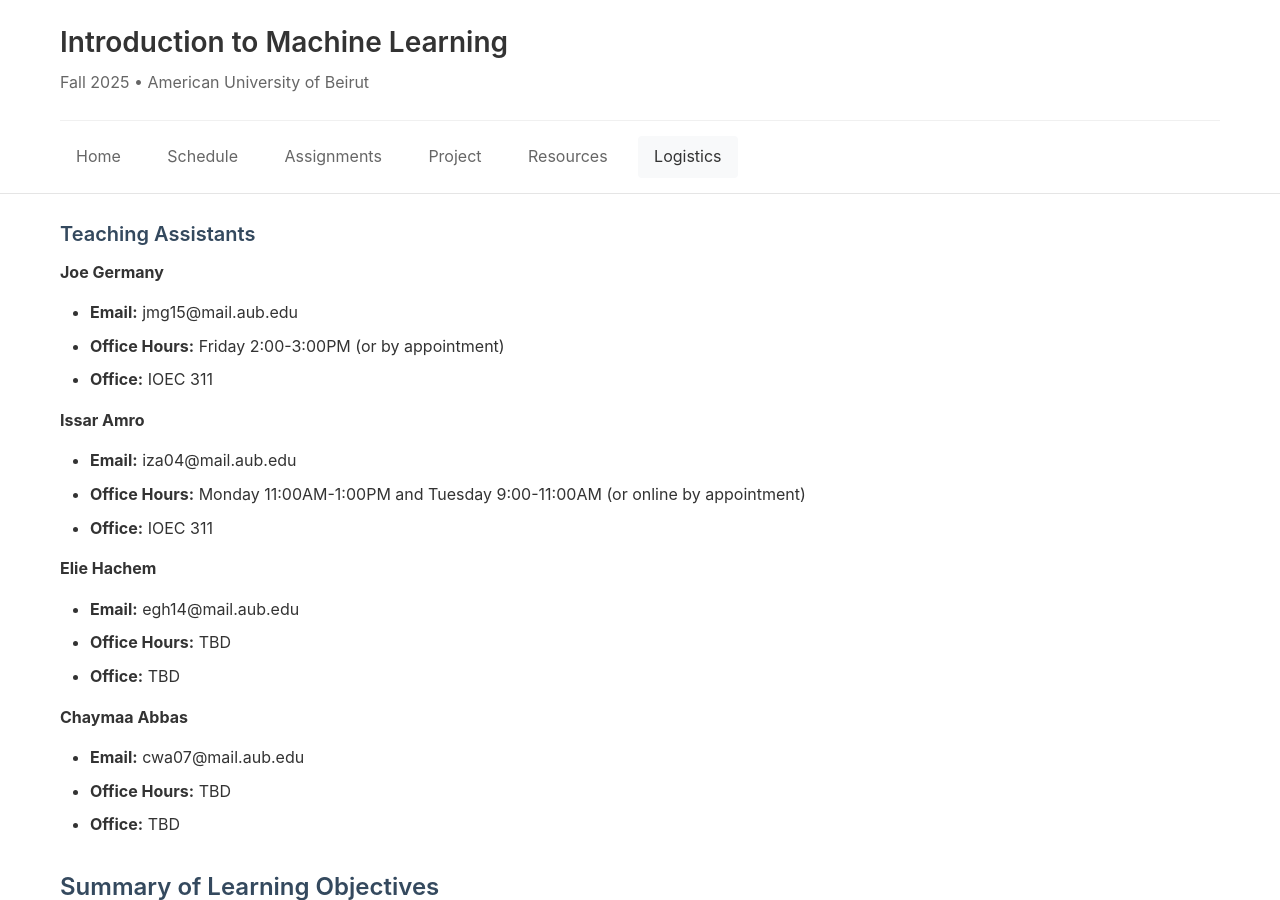
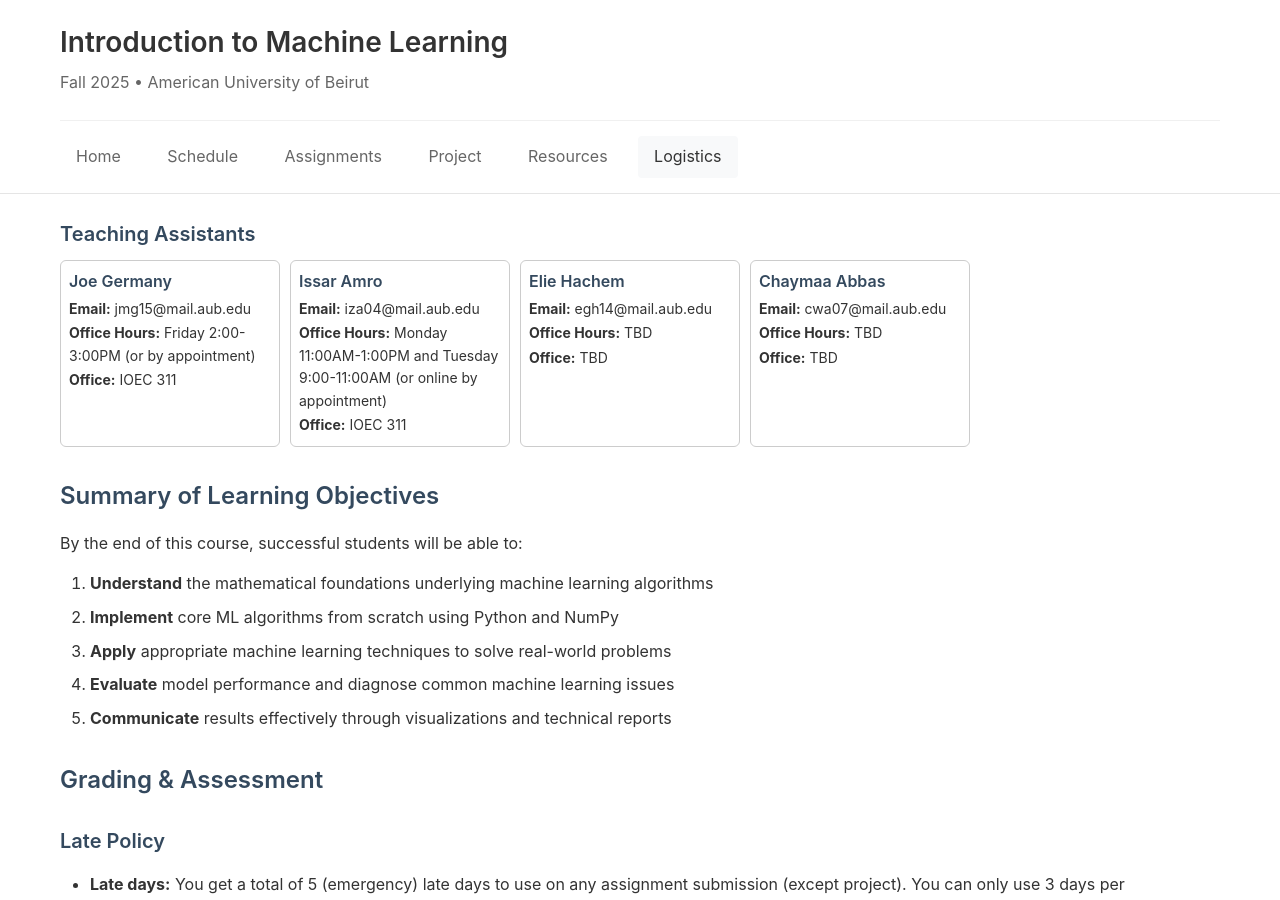
Before and after one commit to Data-Driven-Modeling-Lab/intro2ml, a Jekyll site: the page built from logistics.md, in a window 1280 px wide and 900 px high, scrolled down 520 px. Built offline with Jekyll 4.4.1, drawn with Linux system fonts in a browser that asks for light colours.

Commit message:
Formatting TA cards

```diff
--- a/logistics.md
+++ b/logistics.md
@@ -21,7 +21,45 @@
 - **Office Hours:** Thursday 2:30-4:30PM (or by appointment)
 
 ### Teaching Assistants
-#### Joe Germany
+<div class="ta-container">
+  <div class="ta-card">
+      <div>
+          <h3>Joe Germany</h3>
+          <p><strong>Email:</strong> jmg15@mail.aub.edu </p>
+          <p><strong>Office Hours:</strong> Friday 2:00-3:00PM (or by appointment) </p>
+          <p><strong>Office:</strong> IOEC 311 </p>
+      </div>
+  </div>
+
+  <div class="ta-card">
+      <div>
+          <h3>Issar Amro</h3>
+          <p><strong>Email:</strong> iza04@mail.aub.edu </p>
+          <p><strong>Office Hours:</strong> Monday 11:00AM-1:00PM and Tuesday 9:00-11:00AM (or online by appointment) </p>
+          <p><strong>Office:</strong> IOEC 311 </p>
+      </div>
+  </div>
+
+  <div class="ta-card">
+      <div>
+          <h3>Elie Hachem</h3>
+          <p><strong>Email:</strong> egh14@mail.aub.edu </p>
+          <p><strong>Office Hours:</strong> TBD </p>
+          <p><strong>Office:</strong> TBD </p>
+      </div>
+  </div>
+
+  <div class="ta-card">
+      <div>
+          <h3>Chaymaa Abbas</h3>
+          <p><strong>Email:</strong> cwa07@mail.aub.edu </p>
+          <p><strong>Office Hours:</strong> TBD </p>
+          <p><strong>Office:</strong> TBD </p>
+      </div>
+  </div>
+</div>
+
+<!-- #### Joe Germany
 - **Email:** jmg15@mail.aub.edu
 - **Office Hours:** Friday 2:00-3:00PM (or by appointment)
 - **Office:** IOEC 311
@@ -39,7 +77,7 @@
 #### Chaymaa Abbas
 - **Email:** cwa07@mail.aub.edu
 - **Office Hours:** TBD
-- **Office:** TBD
+- **Office:** TBD -->
 
 ## Summary of Learning Objectives
 
```
